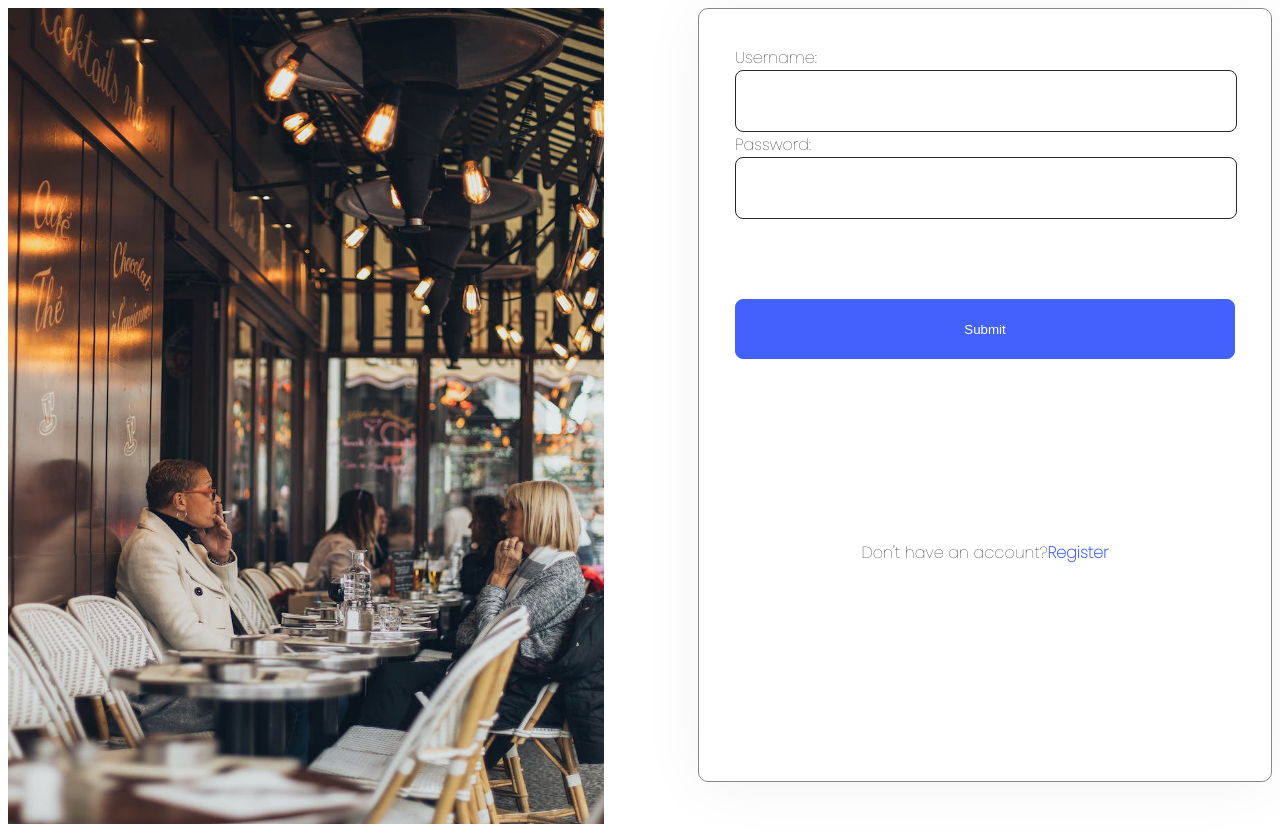
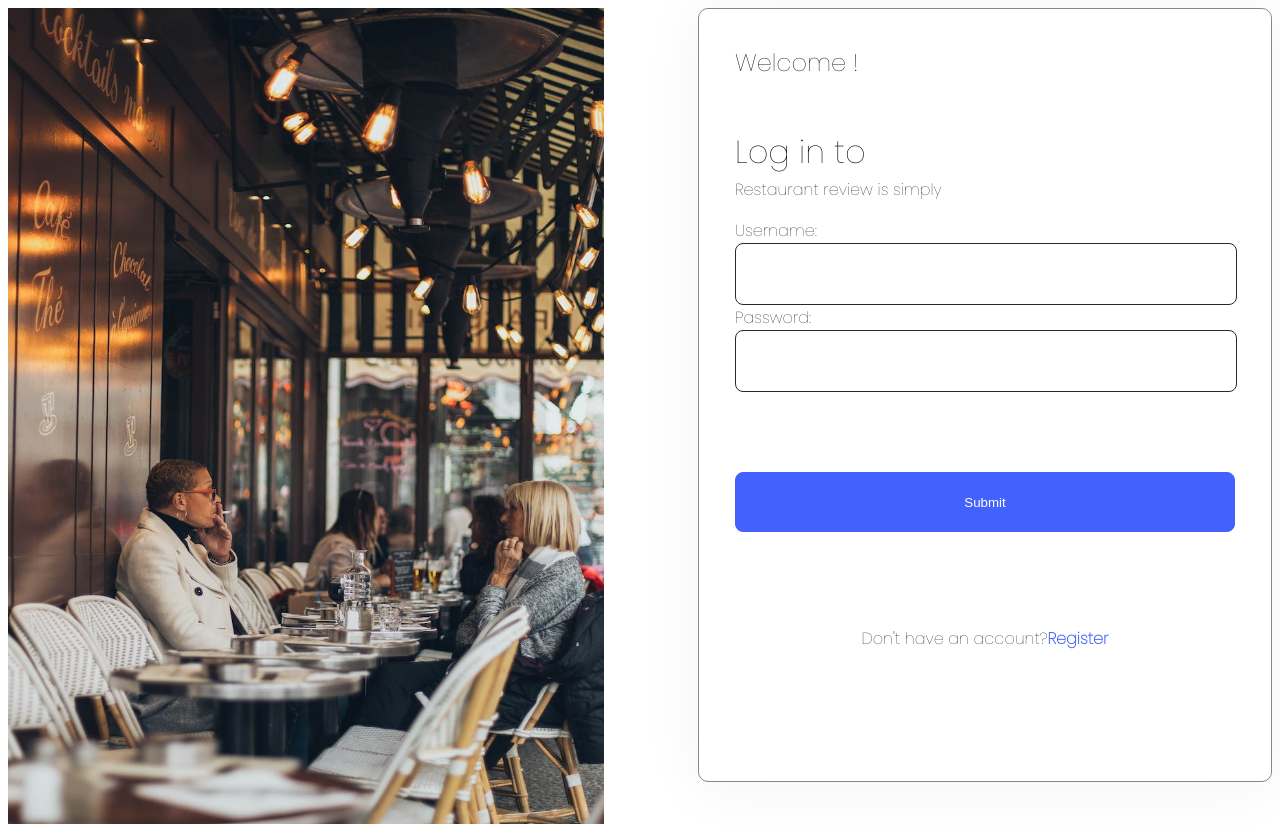
Before and after one commit to Bora1710/react-restaurant-review-app, a React (Vite) app in the folder react-restaurant-review-app/: page /login in a window 1280 px wide. Built offline with nearby package versions, Linux system fonts and the light colour scheme.

Commit message:
Add some html headers

```diff
--- a/react-restaurant-review-app/src/components/Login/Login.tsx
+++ b/react-restaurant-review-app/src/components/Login/Login.tsx
@@ -55,6 +55,9 @@ export default function Login() {
         alt="Restaurant-img"
       />
       <form onSubmit={handleSubmit}>
+        <h2>Welcome !</h2>
+        <h1>Log in to</h1>
+        <h3>Restaurant review is simply</h3>
         <label htmlFor="userName">Username:</label>
         <input
           id="userName"
```
